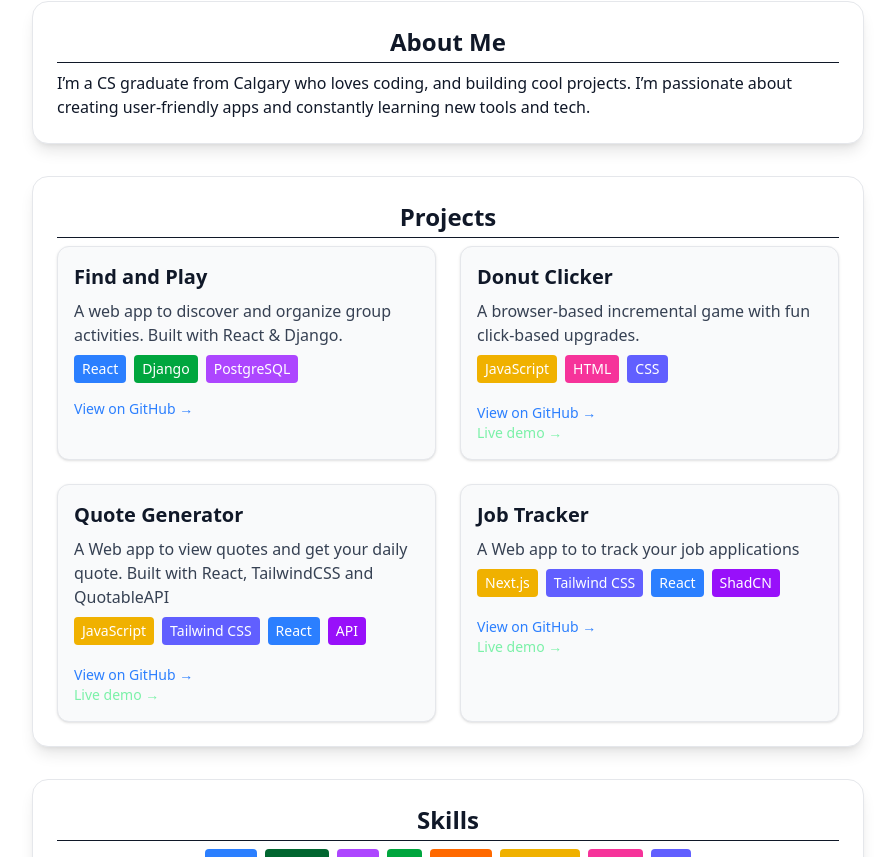
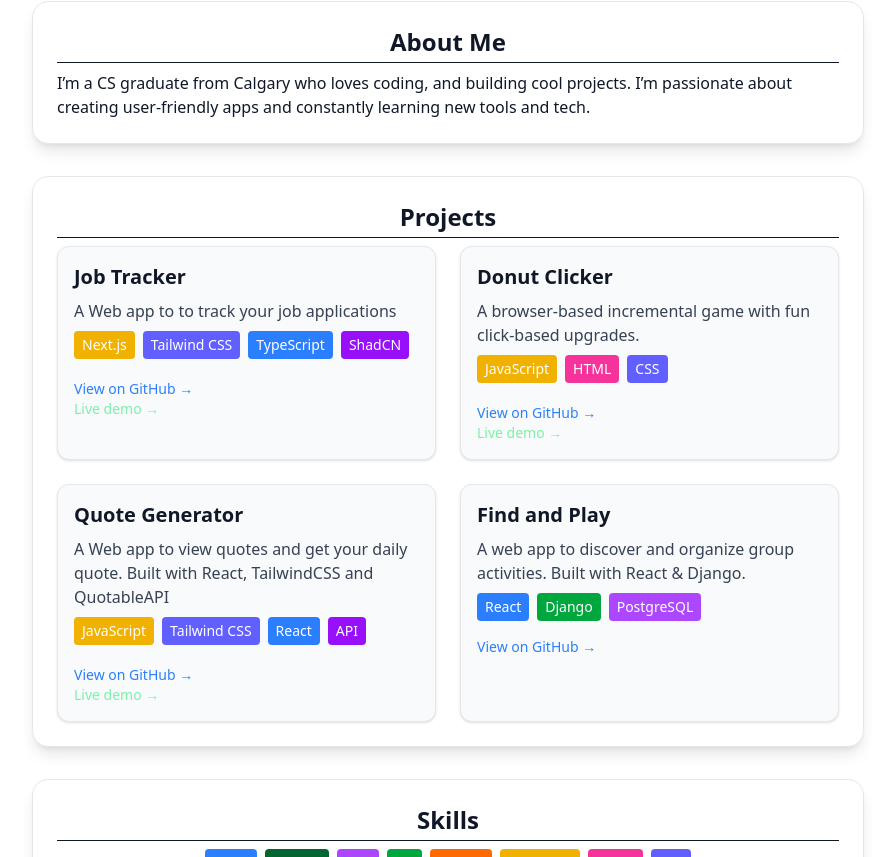
Before and after one commit to Salman-Virji/Portfolio, a React (Vite) app: page / in a window 1280 px wide. Shown: the part 459-1316 px from the top of the page, without its empty margins (192-1087 px from the left). Built offline with nearby package versions, Linux system fonts and the light colour scheme.

Commit message:
fixed broken job tracker link

```diff
--- a/src/App.jsx
+++ b/src/App.jsx
@@ -69,28 +69,44 @@ export default function App() {
               <div className="grid grid-cols-1 sm:grid-cols-2 gap-6">
                 {/* Project Card 1 */}
                 <div className="bg-gray-50 dark:bg-gray-900 border border-gray-200 dark:border-gray-700 rounded-xl p-4 shadow-sm hover:shadow-lg transition">
-                  <h3 className="text-xl font-semibold  mb-2">Find and Play</h3>
+                  <h3 className="text-xl font-semibold  mb-2">Job Tracker</h3>
                   <p className="text-gray-700 dark:text-gray-300 mb-2">
-                    A web app to discover and organize group activities. Built
-                    with React & Django.
+                    A Web app to to track your job applications
                   </p>
                   <div className="flex flex-wrap gap-2 text-sm text-white">
-                    <span className="bg-blue-500 px-2 py-1 rounded">React</span>
-                    <span className="bg-green-600 px-2 py-1 rounded">
-                      Django
+                    <span className="bg-yellow-500 px-2 py-1 rounded">
+                      Next.js
                     </span>
-                    <span className="bg-purple-500 px-2 py-1 rounded">
-                      PostgreSQL
+
+                    <span className="bg-indigo-500 px-2 py-1 rounded">
+                      Tailwind CSS
+                    </span>
+                    <span className="bg-blue-500 px-2 py-1 rounded">
+                      TypeScript
+                    </span>
+                    <span className="bg-purple-600 px-2 py-1 rounded">
+                      ShadCN
                     </span>
                   </div>
+                  <div className="mt-1 flex flex-col ">
                     <a
-                    href="https://github.com/Salman-Virji/FindAndPlayGroupB"
+                      href="https://github.com/Salman-Virji/Job-tracker"
                       target="_blank"
                       rel="noopener noreferrer"
                       className="inline-block mt-4 text-sm text-blue-500 dark:text-blue-300 hover:underline"
                     >
                       View on GitHub →
                     </a>
+
+                    <a
+                      href="https://jobtracker.salmanvirji.com"
+                      target="_blank"
+                      rel="noopener noreferrer"
+                      className="inline-block text-sm text-green-300  hover:underline "
+                    >
+                      Live demo →
+                    </a>
+                  </div>
                 </div>
 
                 {/* Project Card 2 */}
@@ -168,45 +184,30 @@ export default function App() {
                     </a>
                   </div>
                 </div>
-
-                {/* Project Card 3 */}
+                {/* Project Card 4 */}
                 <div className="bg-gray-50 dark:bg-gray-900 border border-gray-200 dark:border-gray-700 rounded-xl p-4 shadow-sm hover:shadow-lg transition">
-                  <h3 className="text-xl font-semibold  mb-2">
-                    Job Tracker
-                  </h3>
+                  <h3 className="text-xl font-semibold  mb-2">Find and Play</h3>
                   <p className="text-gray-700 dark:text-gray-300 mb-2">
-                    A Web app to to track your job applications
+                    A web app to discover and organize group activities. Built
+                    with React & Django.
                   </p>
                   <div className="flex flex-wrap gap-2 text-sm text-white">
-                    <span className="bg-yellow-500 px-2 py-1 rounded">
-                      Next.js
+                    <span className="bg-blue-500 px-2 py-1 rounded">React</span>
+                    <span className="bg-green-600 px-2 py-1 rounded">
+                      Django
                     </span>
-
-                    <span className="bg-indigo-500 px-2 py-1 rounded">
-                      Tailwind CSS
+                    <span className="bg-purple-500 px-2 py-1 rounded">
+                      PostgreSQL
                     </span>
-                    <span className="bg-blue-500 px-2 py-1 rounded">React</span>
-                    <span className="bg-purple-600 px-2 py-1 rounded">ShadCN</span>
                   </div>
-                  <div className="mt-1 flex flex-col ">
                   <a
-                      href="https://github.com/Salman-Virji/Job-tracker"
+                    href="https://github.com/Salman-Virji/FindAndPlayGroupB"
                     target="_blank"
                     rel="noopener noreferrer"
                     className="inline-block mt-4 text-sm text-blue-500 dark:text-blue-300 hover:underline"
                   >
                     View on GitHub →
                   </a>
-
-                    <a
-                      href="jobtracker.salmanvirji.com"
-                      target="_blank"
-                      rel="noopener noreferrer"
-                      className="inline-block text-sm text-green-300  hover:underline "
-                    >
-                      Live demo →
-                    </a>
-                  </div>
                 </div>
               </div>
             </section>
@@ -267,8 +268,6 @@ export default function App() {
           </main>
         </div>
       </div>
-
-
     </div>
   );
 }
```
Lines whose indentation alone changed are shown as unchanged.
